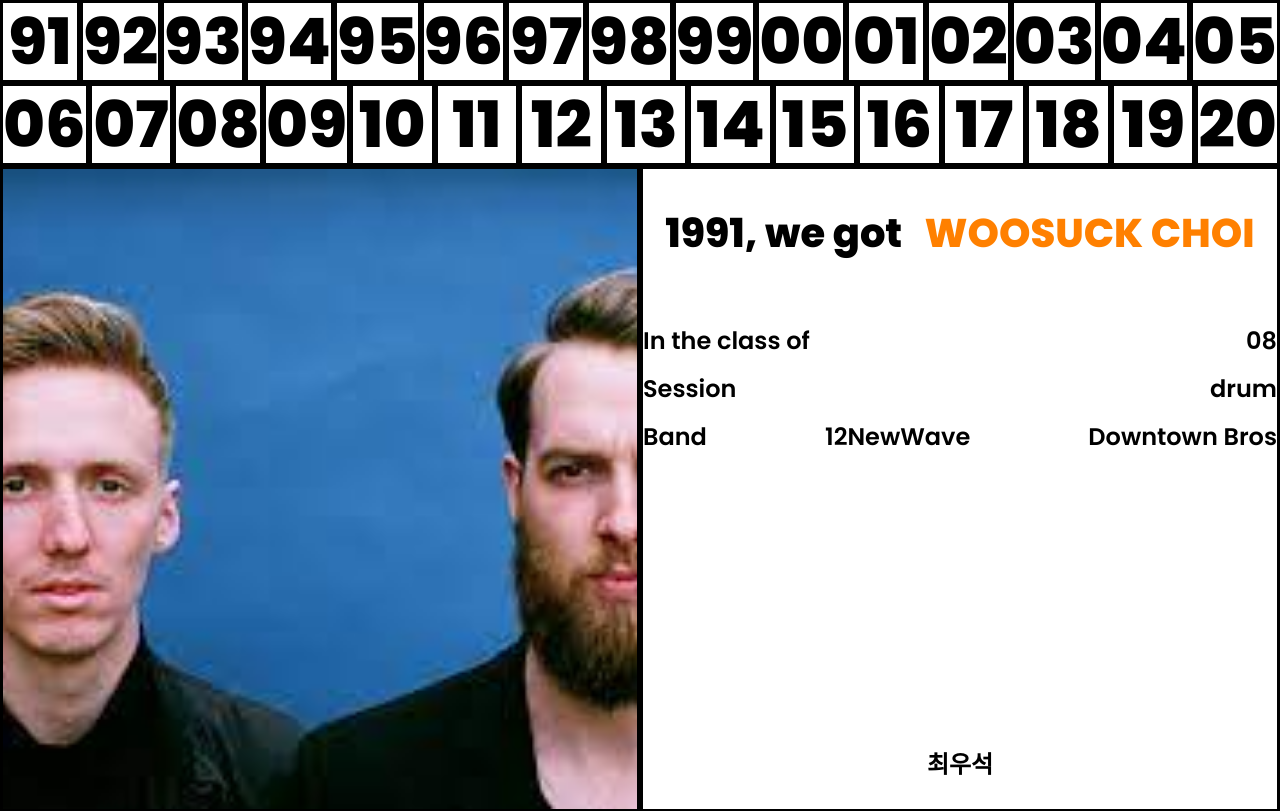
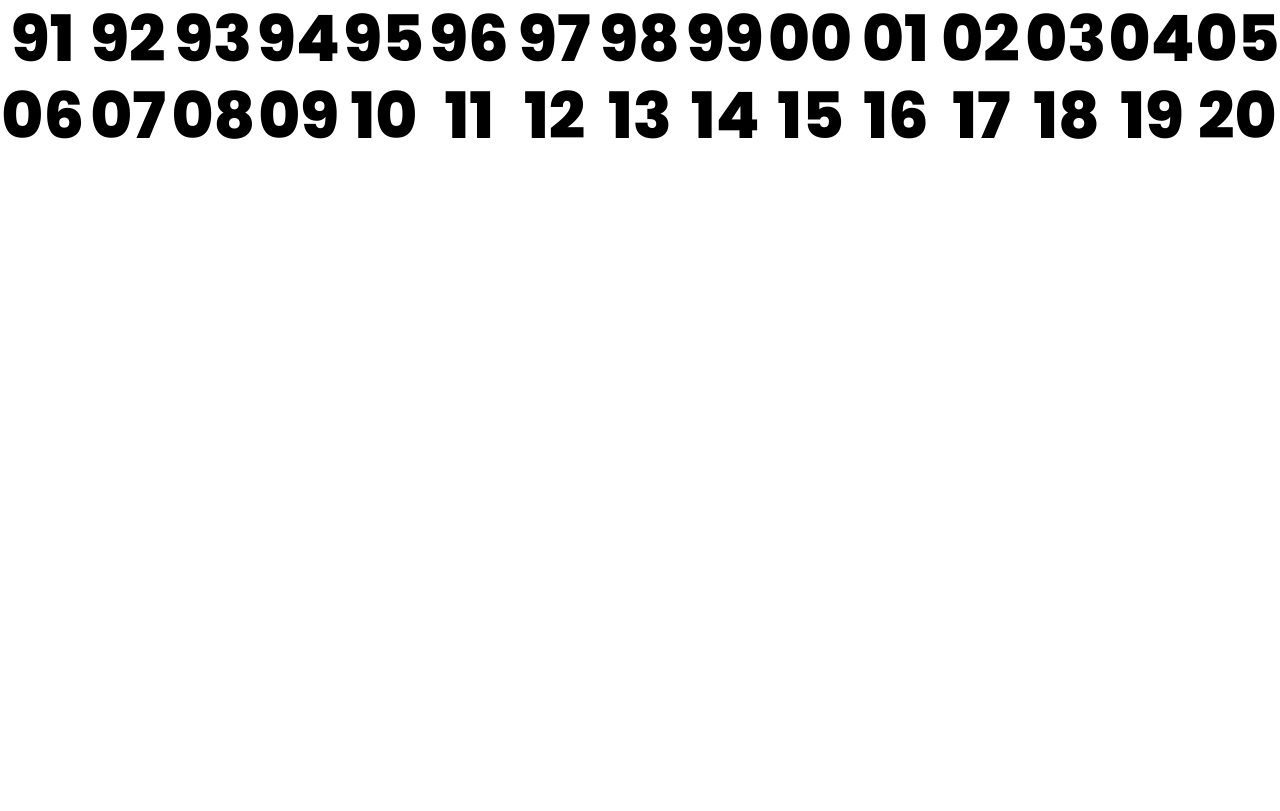
Before and after one commit to CriminalPenguin/artist_in_hema, a React (Create React App) app in the folder hema-app/: page /members in a window 1280 px wide. Shown: the top 811 px of the page. Built offline with nearby package versions, Linux system fonts and the light colour scheme.

Commit message:
2페이지 UI 재디자인중

```diff
--- a/hema-app/src/App.js
+++ b/hema-app/src/App.js
@@ -8,7 +8,7 @@ import { useRef, useEffect, useState } from 'react';
 
 import dummy from "./data/data.json"
 
-import Members from './Members.js';
+import Members from './Members2.js';
 
 import { Route } from 'react-router-dom';
 
--- a/hema-app/src/Members.css
+++ b/hema-app/src/Members.css
@@ -85,26 +85,29 @@
   color: #951E75;
 }
 
-.Class {
-  margin-top: 60px;
-  display: flex;
-  justify-content: space-between;
-}
-
 .Session {
   display: flex;
-  justify-content: space-between;
+  flex-direction: column;
+  text-align: left;
+  font-weight: 800;
+  font-size: 40px;
+  line-height: 48px;
+  margin-top: 120px;
+  border-top: 6px solid black;
 }
 
 .Band {
   display: flex;
-  justify-content: space-between;
+  flex-direction: column;
+  text-align: right;
+  font-weight: 800;
+  font-size: 40px;
+  line-height: 48px;
+  margin-top: 80px;
+  border-top: 6px solid black;
 }
 
-.DESC {
-  font-weight: 800;
-  font-size: 24px;
-  line-height: 29px;
+.Band div {
 }
 
 .ClassMember {
@@ -113,10 +116,12 @@
   text-align: center;
   align-items: center;
   position: absolute;
-  bottom: 20px;
+  bottom: 0;
   width: 100%;
   left: 50%;
   transform: translateX(-50%);
+  border-top: 6px solid black;
+
 }
 
 .ClassMember div {
--- a/hema-app/src/Members.js
+++ b/hema-app/src/Members.js
@@ -70,14 +70,9 @@ function Left(props) {
       <div className="AboutR">
         <div className="Name">
           <div>{선택자.join}, we got</div>
-          <div className="Ename">{선택자.ename}</div>
-        </div>
-        <div className="Class">
-          <div className="Desc">In the class of</div>
-          <div>{선택자.class}</div>
+          <div className="Ename">{선택자.class}&nbsp;&nbsp;{선택자.ename}</div>
         </div>
         <div className="Session">
-          <div className="Desc">Session</div>
           {선택자.session.map(function(b){
             return(
               <div>
@@ -87,7 +82,6 @@ function Left(props) {
           })}
         </div>
         <div className="Band">
-          <div className="Desc">Band</div>
           {선택자.band.map(function(b){
             return(
               <div>
@@ -121,14 +115,9 @@ function Right(props) {
       <div className="AboutL">
         <div className="Name">
           <div>{선택자.join}, we got</div>
-          <div className="Ename2">{선택자.ename}</div>
-        </div>
-        <div className="Class">
-          <div className="Desc">In the class of</div>
-          <div>{선택자.class}</div>
+          <div className="Ename2">{선택자.class}&nbsp;&nbsp;{선택자.ename}</div>
         </div>
         <div className="Session">
-          <div className="Desc">Session</div>
           {선택자.session.map(function(b){
             return(
               <div>
@@ -138,7 +127,6 @@ function Right(props) {
           })}
         </div>
         <div className="Band">
-          <div className="Desc">Band</div>
           {선택자.band.map(function(b){
             return(
               <div>
--- /dev/null
+++ b/hema-app/src/Members2.css
@@ -0,0 +1,35 @@
+.Main {
+  justify-content: center;
+  text-align: center;
+}
+
+.Years {
+  display: flex;
+  flex-direction: row;
+  justify-content: center;
+  align-items: center;
+  text-align: center;
+}
+
+.Num {
+  width: 92px;
+  height: 77px;
+  font-weight: 800;
+  font-size: 64px;
+  line-height: 77px;
+  color: black;
+}
+
+.Members {
+  width: 100%;
+  display: flex;
+  justify-content: center;
+  align-items: center;
+  text-align: center;
+}
+
+.Display {
+  height: 767px;
+  width: 480px;
+
+}
--- /dev/null
+++ b/hema-app/src/Members2.js
@@ -0,0 +1,62 @@
+import './Members2.css';
+import React from 'react';
+import { useRef, useEffect, useState } from 'react';
+
+import dummy from "./data/data.json"
+
+const divNum = [1991,1992,1993,1994,1995,
+                1996,1997,1998,1999,2000,
+                2001,2002,2003,2004,2005,
+                2006,2007,2008,2009,2010,
+                2011,2012,2013,2014,2015,
+                2016,2017,2018,2019,2020]
+
+const 가입년도=['91','92','93','94','95',
+              '96','97','98','99','00',
+              '01','02','03','04','05']
+
+const 가입년도2=['06','07','08','09','10',
+              '11','12','13','14','15',
+              '16','17','18','19','20']
+
+function Members() {
+  return(
+    <div>
+      <Div1></Div1>
+      <Div2></Div2>
+    </div>
+  );
+} // 전체 UI표시 함수
+
+function Div1() {
+  return(
+    <div className="Main">
+      <div className="Years">
+        { 가입년도.map(function(a){
+          return (<div className="Num">{a}</div>)
+        })}
+      </div>
+      <div className="Years">
+        { 가입년도2.map(function(a){
+          return (<div className="Num">{a}</div>)
+        })}
+      </div>
+    </div>
+  );
+} // 가입년도 네비게이션 바 함수
+
+function Div2() {
+  return(
+    <div className="Main">
+      {divNum.map(function(a){
+        return(
+          <div className="Display">
+
+          </div>
+        )
+      })}
+    </div>
+  );
+} // 실제 표시되는 부분(사진, 내용)
+
+export default Members;
```
